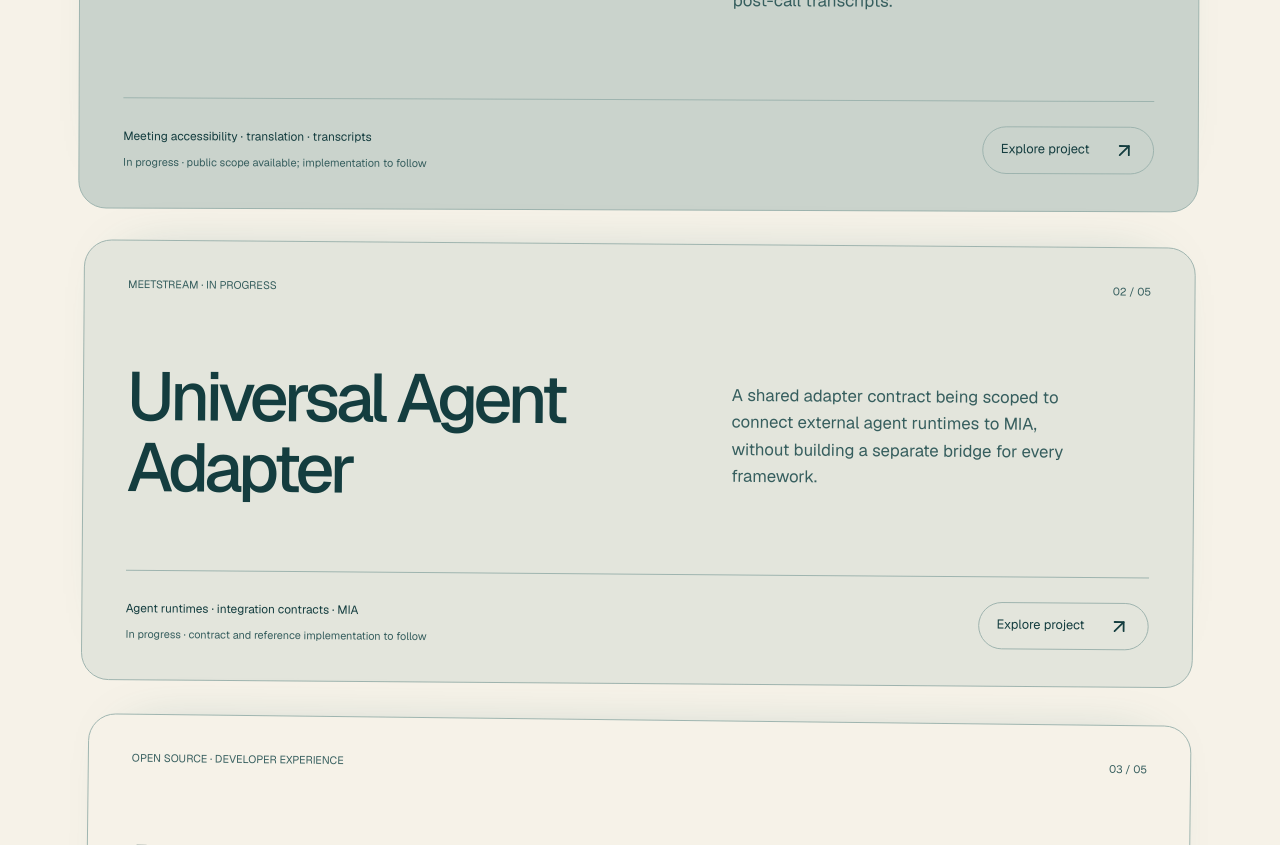
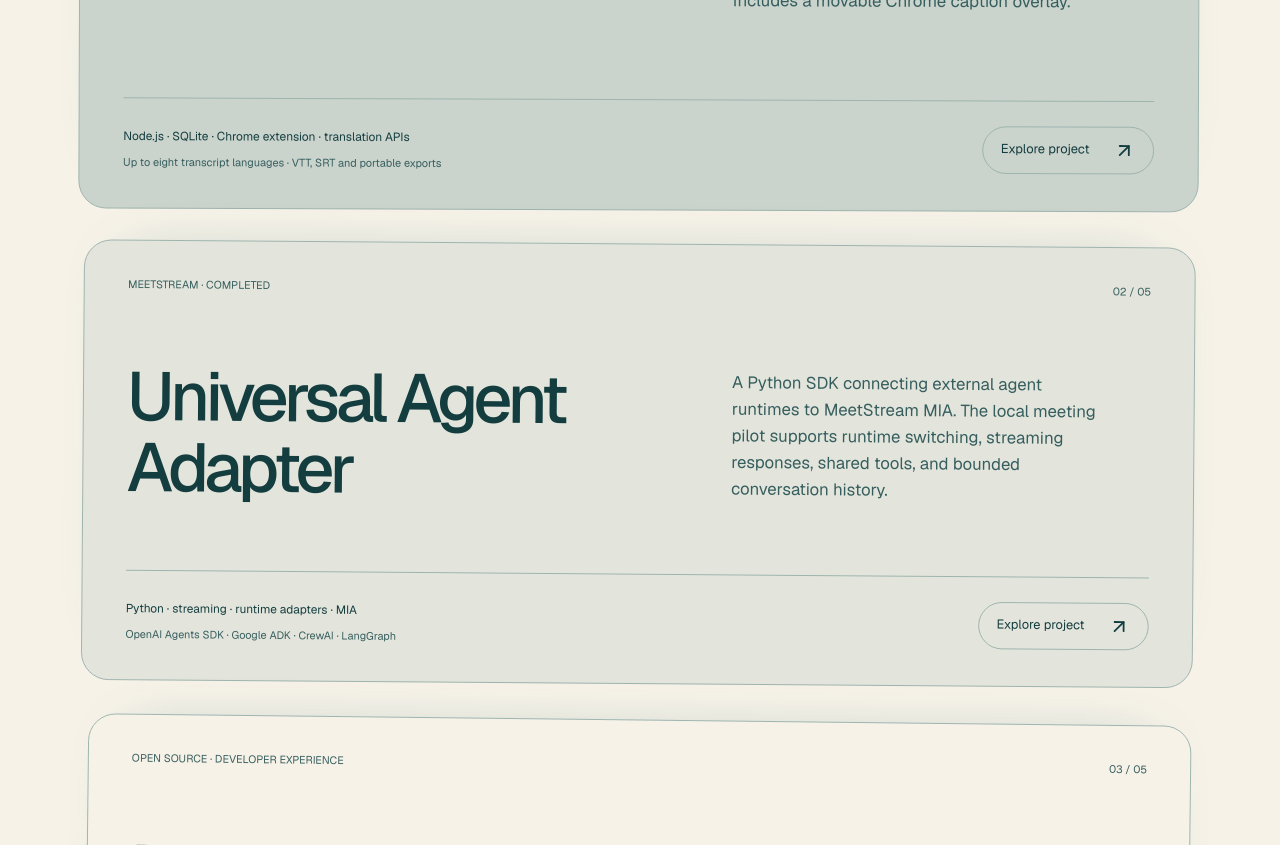
Before and after one commit to Arjun220905/portfolio, a Next.js app: page / in a window 1280 px wide. Shown: the part 1520-2365 px from the top of the page. Built offline with nearby package versions, Linux system fonts and the light colour scheme.

Commit message:
Update Lingo and agent adapter completion details from READMEs

```diff
--- a/app/alternate/content.ts
+++ b/app/alternate/content.ts
@@ -1,20 +1,20 @@
 export const projects = [
   {
     title: 'Lingo',
-    category: 'MEETSTREAM · IN PROGRESS',
-    text: 'An early-stage starter kit for multilingual meetings, planned around live translated captions, speaker attribution, and accessible post-call transcripts.',
-    stack: 'Meeting accessibility · translation · transcripts',
+    category: 'MEETSTREAM · COMPLETED',
+    text: 'Live translated captions and a searchable meeting workspace, with speaker-attributed transcripts, recordings, and accessible exports. Includes a movable Chrome caption overlay.',
+    stack: 'Node.js · SQLite · Chrome extension · translation APIs',
     href: 'https://github.com/meetstream-ai/lingo',
-    signal: 'In progress · public scope available; implementation to follow',
+    signal: 'Up to eight transcript languages · VTT, SRT and portable exports',
     linkLabel: 'Explore project',
   },
   {
     title: 'Universal Agent Adapter',
-    category: 'MEETSTREAM · IN PROGRESS',
-    text: 'A shared adapter contract being scoped to connect external agent runtimes to MIA, without building a separate bridge for every framework.',
-    stack: 'Agent runtimes · integration contracts · MIA',
+    category: 'MEETSTREAM · COMPLETED',
+    text: 'A Python SDK connecting external agent runtimes to MeetStream MIA. The local meeting pilot supports runtime switching, streaming responses, shared tools, and bounded conversation history.',
+    stack: 'Python · streaming · runtime adapters · MIA',
     href: 'https://github.com/meetstream-ai/universal-agent-adapter',
-    signal: 'In progress · contract and reference implementation to follow',
+    signal: 'OpenAI Agents SDK · Google ADK · CrewAI · LangGraph',
     linkLabel: 'Explore project',
   },
   {
```
